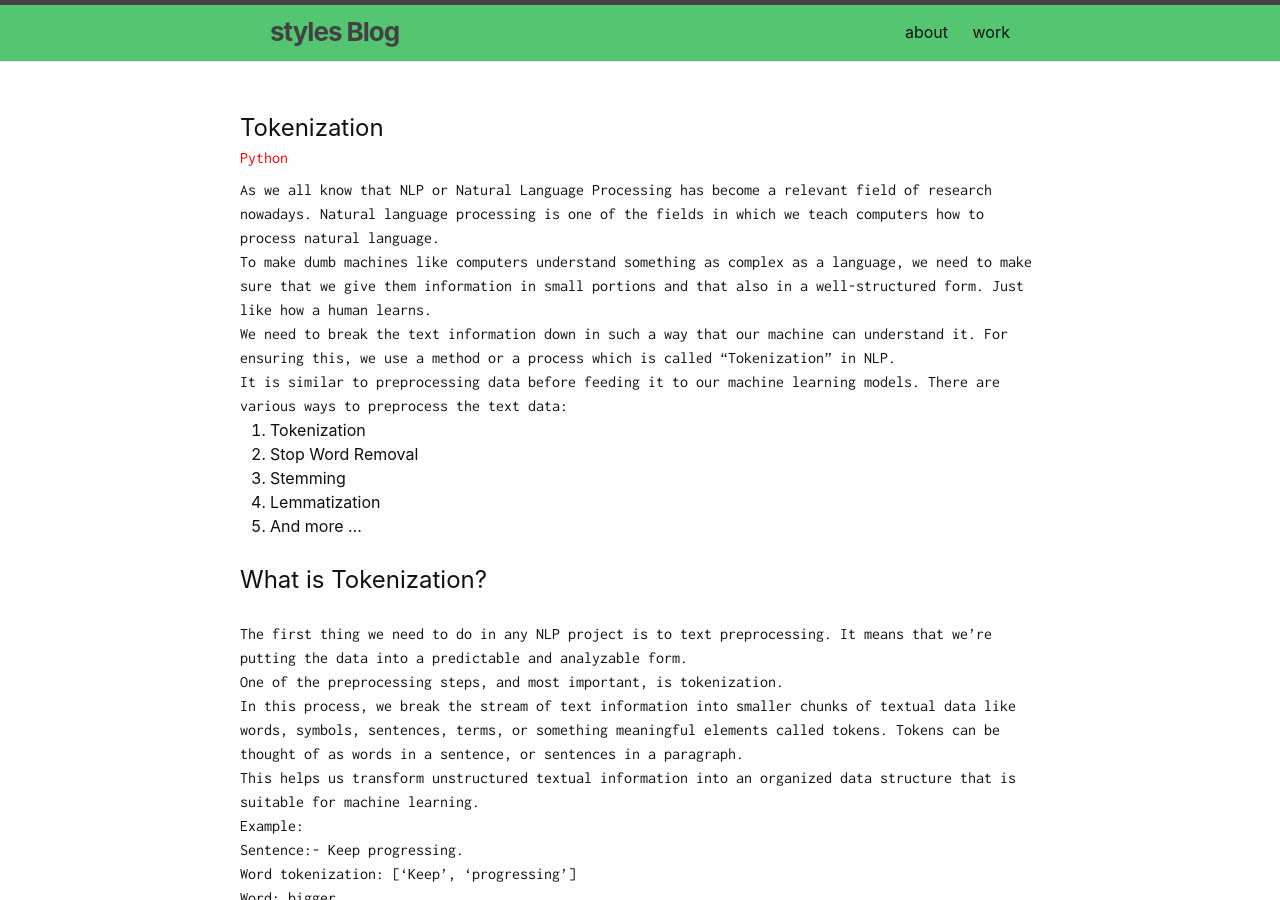
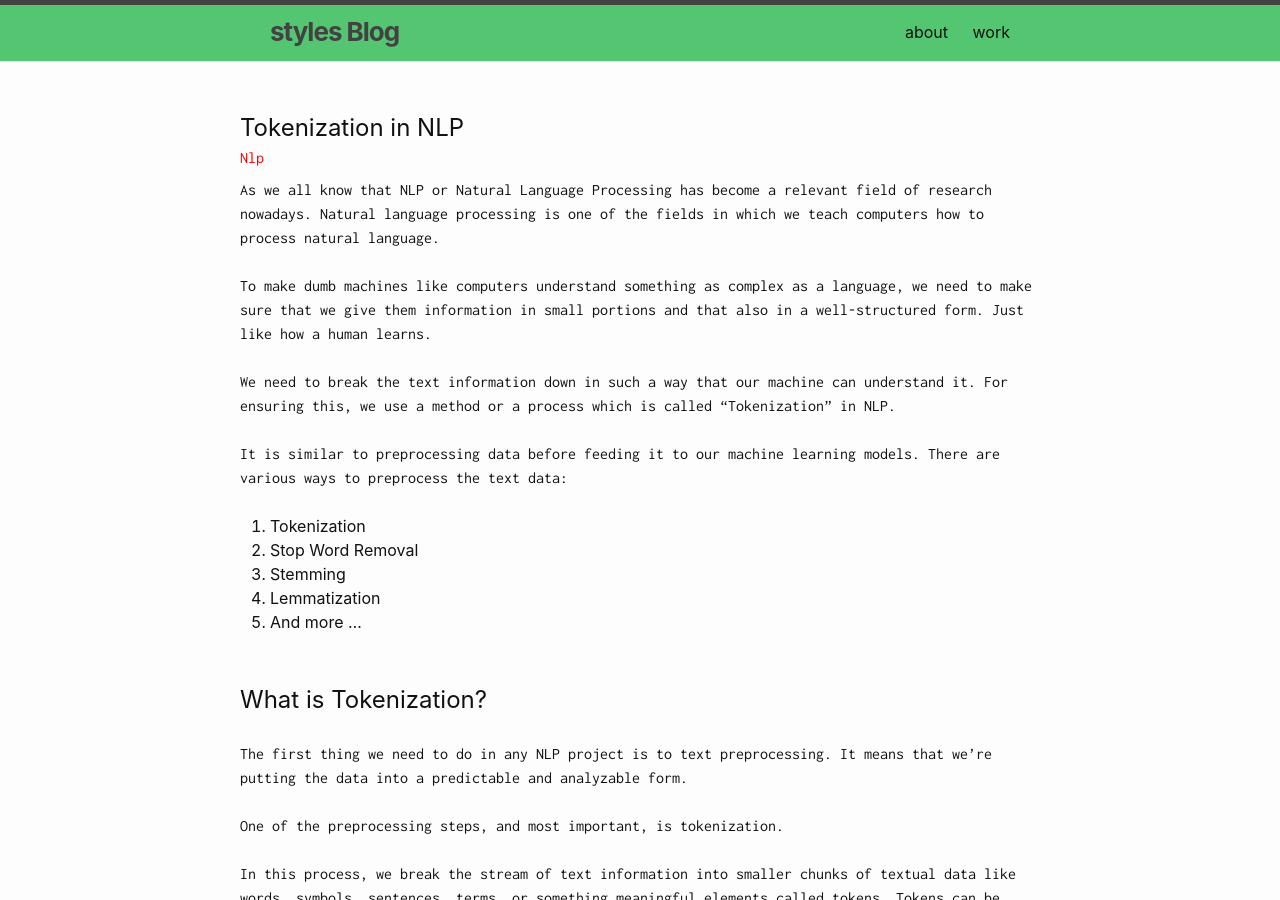
Before and after one commit to styles3544/Blog, a Jekyll site: the page built from _python_projects/2021-12-26-.md, in a window 1280 px wide and 900 px high. Built offline with Jekyll 4.4.1, drawn with Linux system fonts in a browser that asks for light colours; comment, search, counter and statistics services are not loaded.

Commit message:
final post

```diff
--- a/_python_projects/2021-12-26-.md
+++ b/_python_projects/2021-12-26-.md
@@ -1,18 +1,18 @@
 ---
 layout: post
-name: Tokenization
-title: Tokenization
+name: Tokenization in NLP
+title: Tokenization in NLP
 categories:
-- python
+- nlp
 ---
 
-As we all know that NLP or Natural Language Processing has become a relevant field of research nowadays. Natural language processing is one of the fields in which we teach computers how to process natural language.<br/>
+As we all know that NLP or Natural Language Processing has become a relevant field of research nowadays. Natural language processing is one of the fields in which we teach computers how to process natural language.<br/><br/>
 
-To make dumb machines like computers understand something as complex as a language, we need to make sure that we give them information in small portions and that also in a well-structured form. Just like how a human learns.<br/>
+To make dumb machines like computers understand something as complex as a language, we need to make sure that we give them information in small portions and that also in a well-structured form. Just like how a human learns.<br/><br/>
 
-We need to break the text information down in such a way that our machine can understand it. For ensuring this, we use a method or a process which is called "Tokenization" in NLP.<br/>
+We need to break the text information down in such a way that our machine can understand it. For ensuring this, we use a method or a process which is called "Tokenization" in NLP.<br/><br/>
 
-It is similar to preprocessing data before feeding it to our machine learning models. There are various ways to preprocess the text data:<br/>
+It is similar to preprocessing data before feeding it to our machine learning models. There are various ways to preprocess the text data:<br/><br/>
 
 1. Tokenization
 2. Stop Word Removal
@@ -20,41 +20,41 @@ It is similar to preprocessing data before feeding it to our machine learning mo
 4. Lemmatization
 5. And more …
 
-<br/>
+<br/><br/>
 
 ## What is Tokenization?
 <br/>
-The first thing we need to do in any NLP project is to text preprocessing. It means that we're putting the data into a predictable and analyzable form.<br/>
+The first thing we need to do in any NLP project is to text preprocessing. It means that we're putting the data into a predictable and analyzable form.<br/><br/>
 
-One of the preprocessing steps, and most important, is tokenization.<br/>
+One of the preprocessing steps, and most important, is tokenization.<br/><br/>
 
-In this process, we break the stream of text information into smaller chunks of textual data like words, symbols, sentences, terms, or something meaningful elements called tokens. Tokens can be thought of as words in a sentence, or sentences in a paragraph.<br/>
+In this process, we break the stream of text information into smaller chunks of textual data like words, symbols, sentences, terms, or something meaningful elements called tokens. Tokens can be thought of as words in a sentence, or sentences in a paragraph.<br/><br/>
 
-This helps us transform unstructured textual information into an organized data structure that is suitable for machine learning.<br/>
+This helps us transform unstructured textual information into an organized data structure that is suitable for machine learning.<br/><br/>
 
-Example:<br/>
+Example:<br/><br/>
 
-Sentence:- Keep progressing.<br/>
+Sentence:- Keep progressing.<br/><br/>
 
-Word tokenization: ['Keep', 'progressing']<br/>
+Word tokenization: ['Keep', 'progressing']<br/><br/>
 
-Word: bigger<br/>
+Word: bigger<br/><br/>
 
-Character tokens: ['b', 'i', 'g', 'g', 'e', 'r']<br/>
+Character tokens: ['b', 'i', 'g', 'g', 'e', 'r']<br/><br/>
 
-Similarly, there are various ways of tokenization like:<br/>
+Similarly, there are various ways of tokenization like:<br/><br/>
 
 1. Text into sentences tokenization
 2. Sentences into word tokenization
 3. Sentences using regular expression tokenization
 4. Space tokenization, etc.
 
-<br/>
+<br/><br/>
 
 ## Challenges in tokenization?
 <br/>
-One biggest challenge in this process is finding the boundary of the words. One can think of it using the example of different languages. In English, we use full stops, commas, spaces to define the boundary of a word or a sentence but in other languages like Chinese, Japanese, Korean, it is different. They use symbols to represent the words and mark different parts of their sentences using those symbols. So, it becomes difficult to get the boundary of the words.<br/>
+One biggest challenge in this process is finding the boundary of the words. One can think of it using the example of different languages. In English, we use full stops, commas, spaces to define the boundary of a word or a sentence but in other languages like Chinese, Japanese, Korean, it is different. They use symbols to represent the words and mark different parts of their sentences using those symbols. So, it becomes difficult to get the boundary of the words.<br/><br/>
 
-Even in English, there are symbols like £, $, € followed by numerical to represent money and there are a lot of scientific symbols such as µ, α, etc. which create challenges in tokenization. A lot of short forms such as I'm (I am), couldn't (could not), etc, needs to be resolved or else they cause trouble during the process of natural language processing.<br/>
+Even in English, there are symbols like £, $, € followed by numerical to represent money and there are a lot of scientific symbols such as µ, α, etc. which create challenges in tokenization. A lot of short forms such as I'm (I am), couldn't (could not), etc, needs to be resolved or else they cause trouble during the process of natural language processing.<br/><br/>
 
 Don't forget that NLP is a field in which a lot of research is still going on.
```
